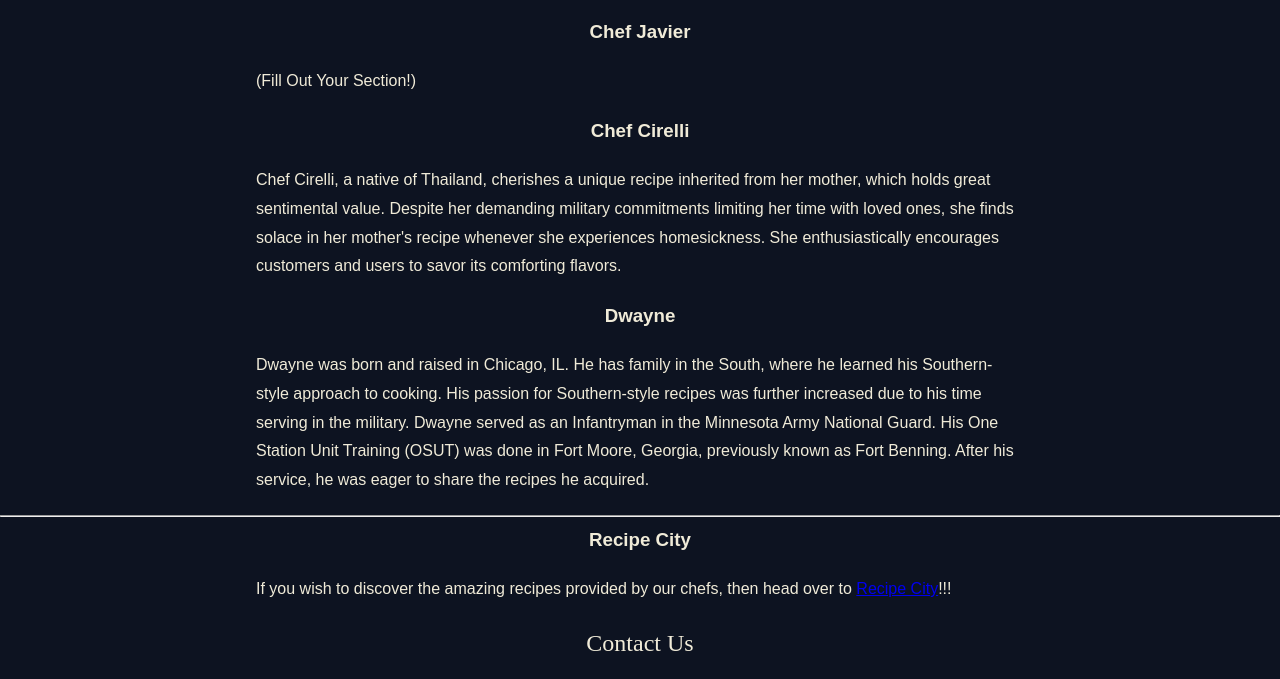
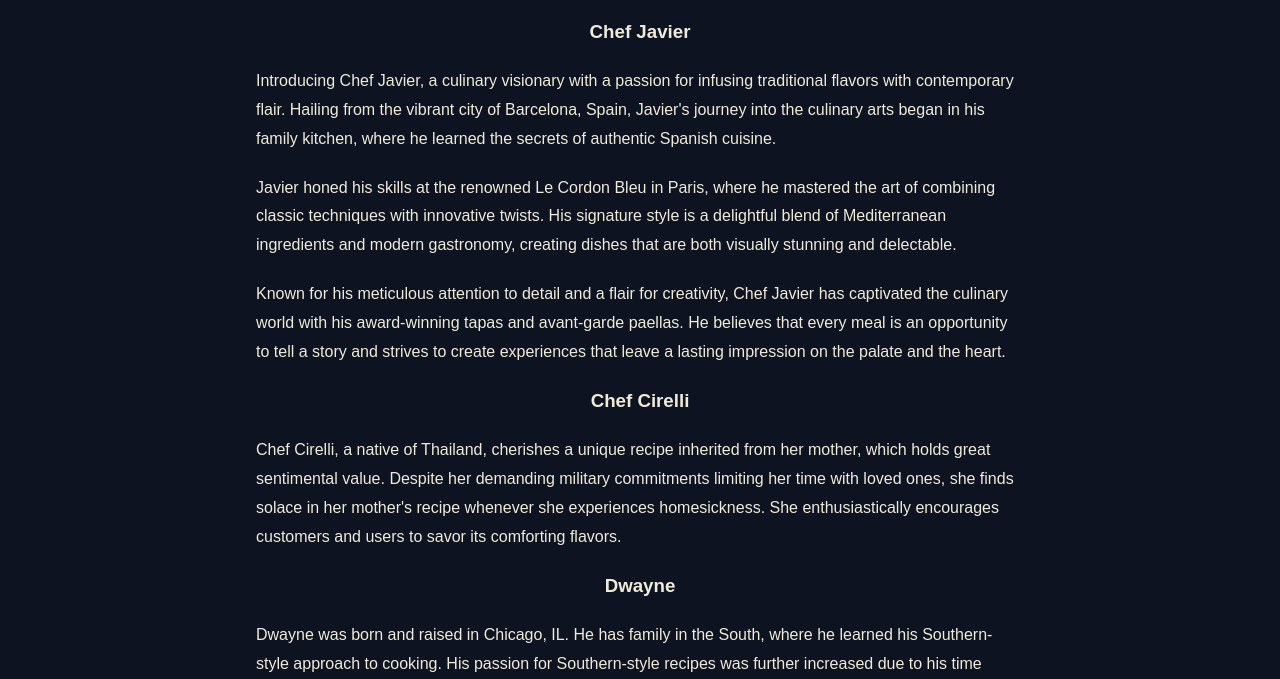
Before and after one commit to etiamsurgo/IT488_Goup2, a plain HTML site: page about.html in a window 1280 px wide. Shown: the part 1123-1802 px from the top of the page. Drawn offline with Linux system fonts and the light colour scheme.

Commit message:
about page

```diff
--- a/about.html
+++ b/about.html
@@ -62,7 +62,13 @@
 
     <h3>Chef Javier</h3>
     <p class="centered-paragraph">
-      (Fill Out Your Section!)
+      Introducing Chef Javier, a culinary visionary with a passion for infusing traditional flavors with contemporary flair. Hailing from the vibrant city of Barcelona, Spain, Javier's journey into the culinary arts began in his family kitchen, where he learned the secrets of authentic Spanish cuisine.
+    </p>
+    <p class="centered-paragraph">
+      Javier honed his skills at the renowned Le Cordon Bleu in Paris, where he mastered the art of combining classic techniques with innovative twists. His signature style is a delightful blend of Mediterranean ingredients and modern gastronomy, creating dishes that are both visually stunning and delectable.
+    </p>
+    <p class="centered-paragraph">
+      Known for his meticulous attention to detail and a flair for creativity, Chef Javier has captivated the culinary world with his award-winning tapas and avant-garde paellas. He believes that every meal is an opportunity to tell a story and strives to create experiences that leave a lasting impression on the palate and the heart.
     </p>
 
     <h3>Chef Cirelli</h3>
```
